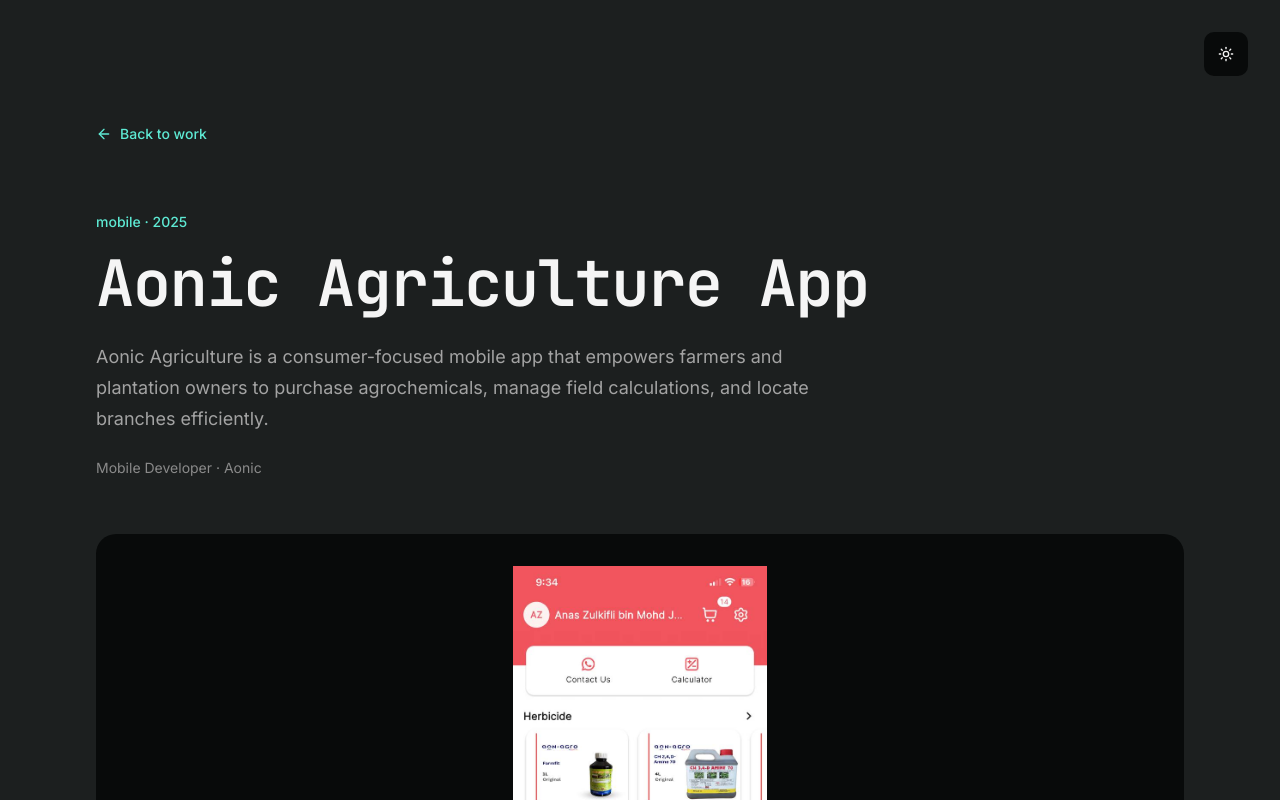
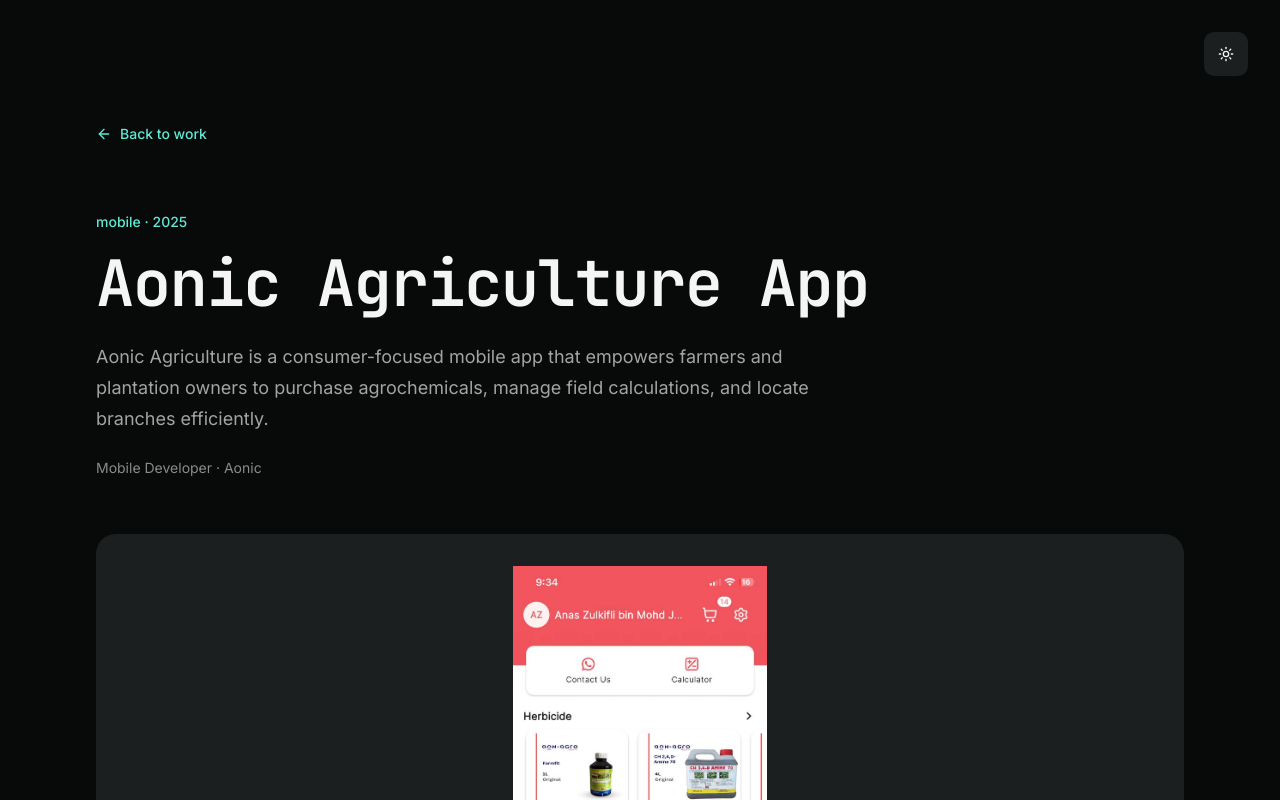
Before and after one commit to Zer0-01/React-My-Portfolio, a Next.js app: page /projects/aonic-agriculture in a window 1280 px wide. Shown: the top 800 px of the page. Built offline with nearby package versions, Linux system fonts and the light colour scheme.

Commit message:
feat: update dark theme colors for improved contrast and consistency

```diff
--- a/app/globals.css
+++ b/app/globals.css
@@ -98,8 +98,8 @@
 
 .dark {
   color-scheme: dark;
-  --background: #1c1f1f;
-  --surface: #080a0a;
+  --background: #080a0a;
+  --surface: #1c1f1f;
   --surface-secondary: #292d2d;
   --surface-hover: #353a3a;
   --foreground: #f5f5f5;
```
Also changed, not shown: 1 other file (tests, documents, lock files or other folders).
